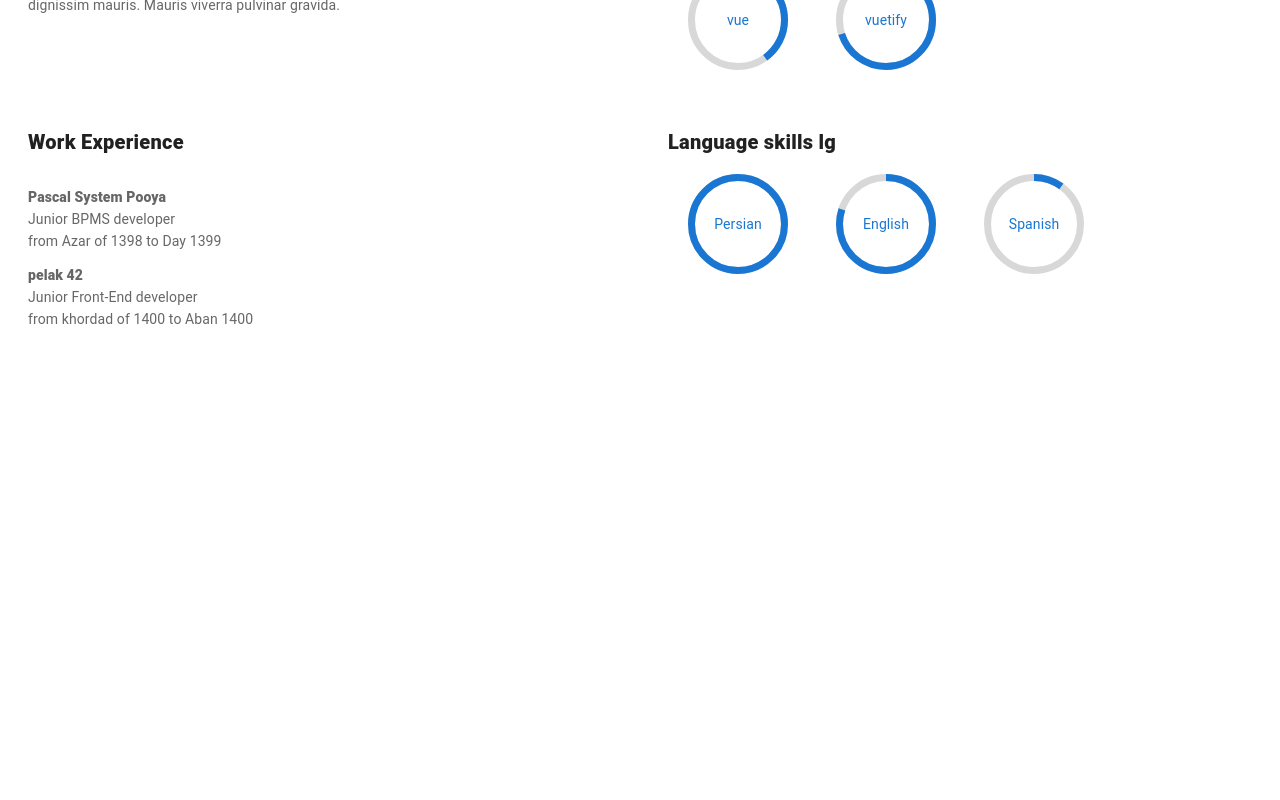
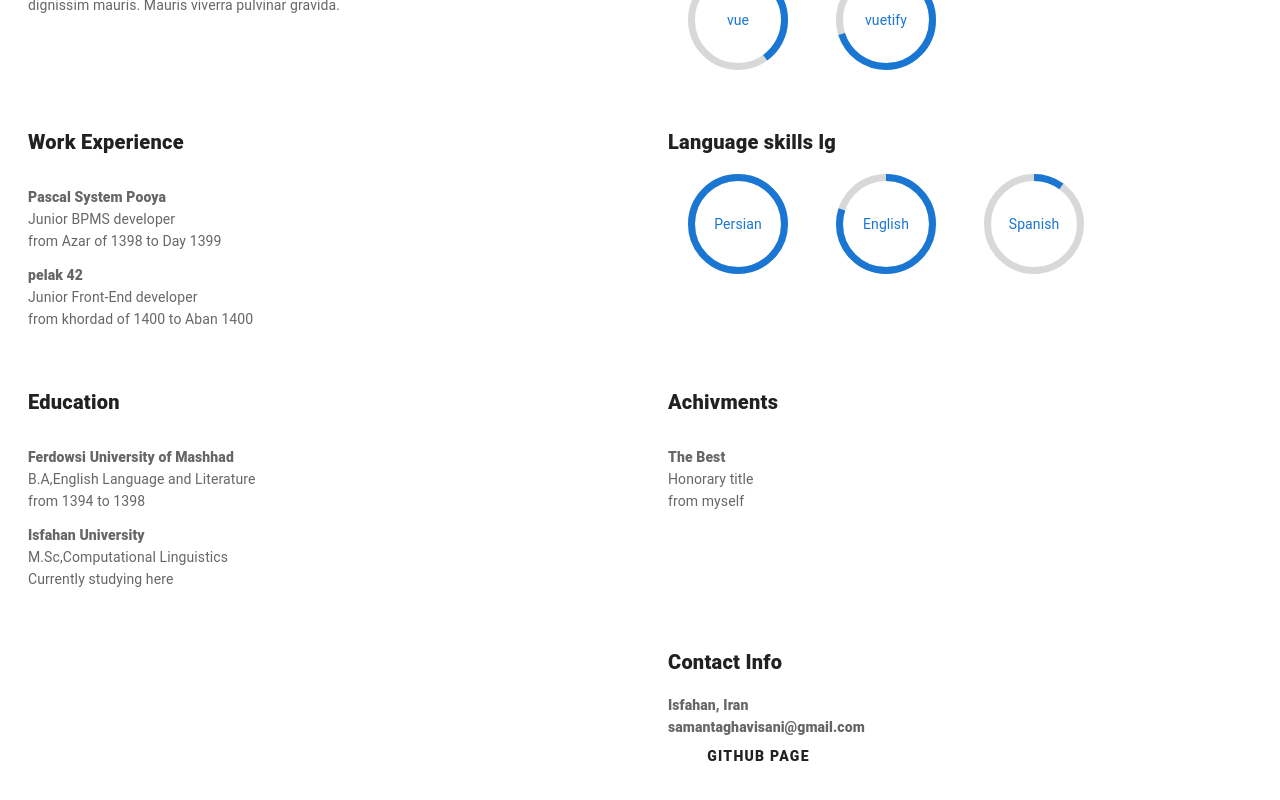
Before and after one commit to saman-taghavi/simple-resume-vue2, a Vue app: page / in a window 1280 px wide. Shown: the part 508-1308 px from the top of the page. Before the commit the page ends 866 px from the top, so only its background shows below. Built offline with nearby package versions, Linux system fonts and the light colour scheme; the HTML template or start-up script is replaced by a standard one.

Commit message:
Add educarion history ,  achivements and contact info

```diff
--- a/src/App.vue
+++ b/src/App.vue
@@ -47,6 +47,53 @@
             ></skills>
           </v-col>
         </v-row>
+        <v-row>
+
+          <v-col md="6" cols="12">
+            <short-info title="Education">
+              <div v-for="(edu, index) in educationHistory" :key="index">
+                <p class="font-weight-black black-text ma-0 mt-3">
+                  {{ edu.place }}
+                </p>
+                <p class="ma-0">{{ edu.degree }},{{ edu.field }}</p>
+                <p class="ma-0">{{ edu.duration }}</p>
+              </div>
+            </short-info>
+          </v-col>
+          <v-col md="6" cols="12">
+            <short-info title="Achivments">
+              <div v-for="(achive, index) in Achivments" :key="index">
+                <p class="font-weight-black black-text ma-0 mt-3">
+                  {{ achive.title }}
+                </p>
+                <p class="ma-0">{{ achive.info }}</p>
+                <p class="ma-0">{{ achive.from }}</p>
+              </div>
+            </short-info>
+          </v-col>
+        </v-row>
+        <v-row>
+          <v-col cols="6" offset="6">
+            <short-info title="Contact Info">
+              <p class="font-weight-black black-text ma-0">
+                {{ contatctInfo.location }}
+              </p>
+              <p class="font-weight-black black-text ma-0">
+                {{ contatctInfo.email }}
+              </p>
+              <v-btn
+                text
+                flat
+                target="_blacn"
+                :href="contatctInfo.websiteUrl"
+                class="font-weight-black black-text ma-0"
+              >
+                <v-icon left> microsoft-github </v-icon>
+                {{ contatctInfo.websiteName }}
+              </v-btn>
+            </short-info>
+          </v-col>
+        </v-row>
       </v-container>
     </v-main>
   </v-app>
@@ -93,6 +140,29 @@ export default {
         { name: "English", proficency: 80 },
         { name: "Spanish", proficency: 10 },
       ],
+      educationHistory: [
+        {
+          place: "Ferdowsi University of Mashhad",
+          duration: "from 1394 to 1398",
+          field: "English Language and Literature",
+          degree: "B.A",
+        },
+        {
+          place: "Isfahan University",
+          duration: "Currently studying here",
+          field: "Computational Linguistics",
+          degree: "M.Sc",
+        },
+      ],
+      Achivments: [
+        { title: "The Best", info: "Honorary title", from: " from myself" },
+      ],
+      contatctInfo: {
+        location: "Isfahan, Iran",
+        email: "samantaghavisani@gmail.com",
+        websiteUrl: "https://github.com/saman-taghavi",
+        websiteName: "github page",
+      },
     };
   },
 };
```
